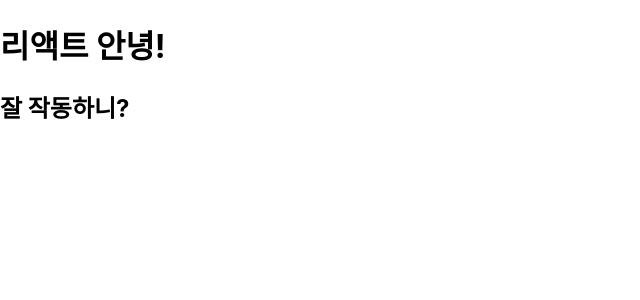
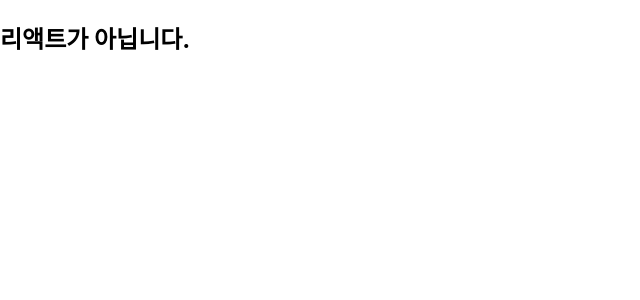
Before and after one commit to bonjenny/hello-react, a React (Create React App) app: page / in a window 1280 px wide. Shown: the top 300 px of the page, without its empty margins (0-640 px from the left). Built offline with nearby package versions, Linux system fonts and the light colour scheme.

Commit message:
2.4.3 if문 대신 조건부 연산자

```diff
--- a/src/App.js
+++ b/src/App.js
@@ -3,12 +3,8 @@ import './App.css';
 import { Fragment } from 'react';
 
 function App() {
-  return (
-    <Fragment>
-      <h1>리액트 안녕!</h1>
-      <h2>잘 작동하니?</h2>
-    </Fragment>
-  );
+  const name = '뤼왝트';
+  return <div>{name === '리액트' ? <h1>리액트입니다.</h1> : <h2>리액트가 아닙니다.</h2>}</div>;
 }
 
 export default App;
```
